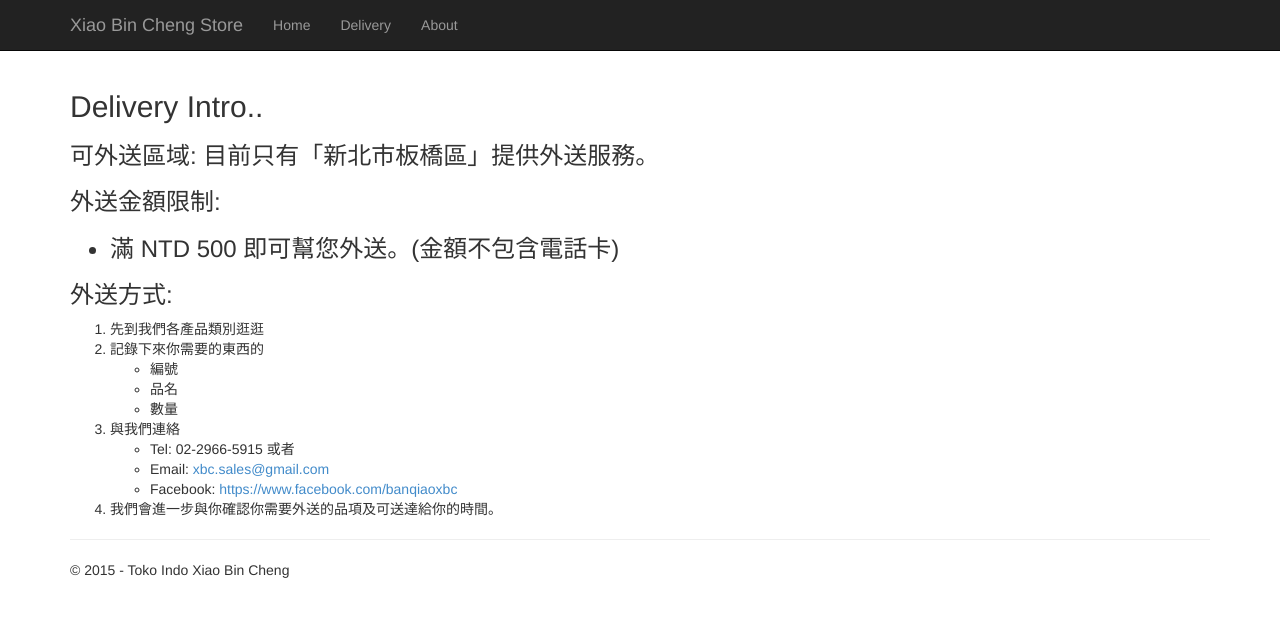
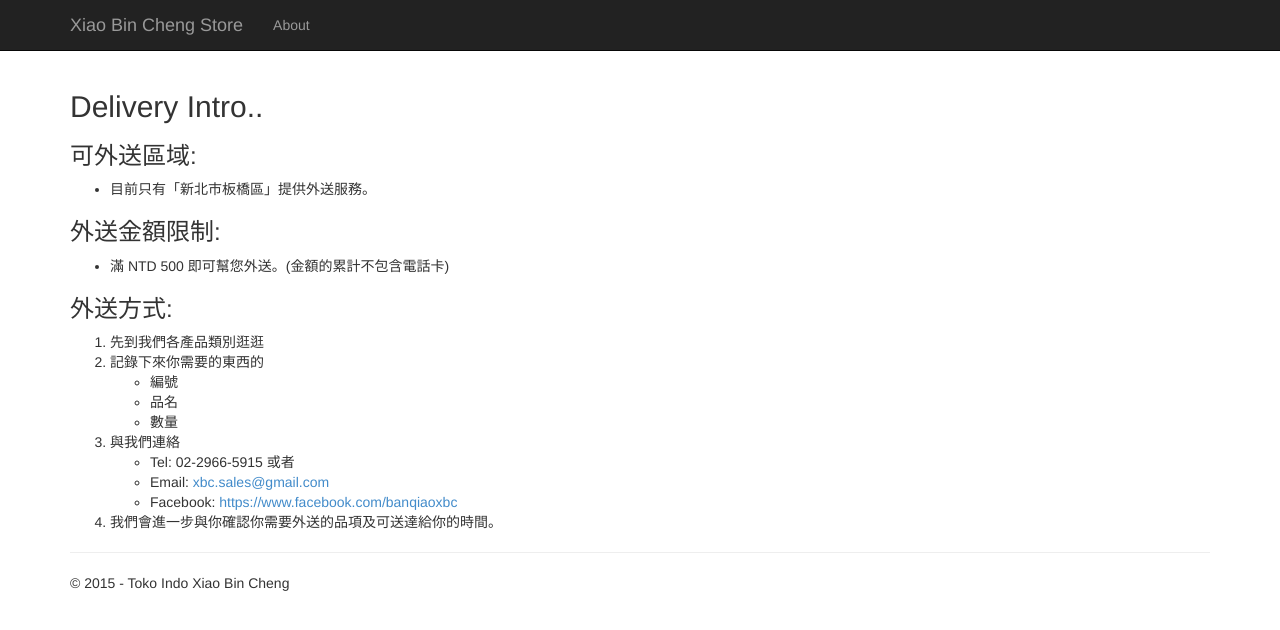
Before and after one commit to u8621011/xbcweb, a Django app: page /delivery_intro in a window 1280 px wide. Shown: the top 630 px of the page. Run offline with Django 3.2, Linux system fonts and the light colour scheme; data that the repository does not hold is empty; some libraries are stand-ins or nearby versions.

Commit message:
hide home & delivery page

```diff
--- a/app/templates/app/delivery_intro.html
+++ b/app/templates/app/delivery_intro.html
@@ -4,14 +4,17 @@
 
 <h2>{{ title }}.</h2>
 
-<h3><p>可外送區域:  目前只有「新北市板橋區」提供外送服務。</p></h3>
-<h3><p>外送金額限制: </p><h3>
+<h3><p>可外送區域:</p></h3>
+<ul>
+    <li>目前只有「新北市板橋區」提供外送服務。</li>
+</ul>
+<h3><p>外送金額限制: </p></h3>
 <ul>
     <!--
     <li>滿 NTD 500 以上可外送，但需要外加 NTD 100 服務費</li>
     <li>滿 NTD 1500, 外送免服務費</li>
     -->
-    <li>滿 NTD 500 即可幫您外送。(金額不包含電話卡)</li>
+    <li>滿 NTD 500 即可幫您外送。(金額的累計不包含電話卡)</li>
 </ul>
 
 <h3><p>外送方式:</p></h3>
--- a/app/templates/app/layout.html
+++ b/app/templates/app/layout.html
@@ -23,7 +23,9 @@
             </div>
             <div class="navbar-collapse collapse">
                 <ul class="nav navbar-nav">
-                    <li><a href="{% url 'home' %}">Home</a></li>
+                    {% comment "hide for first web version" %}
+                        <li><a href="{% url 'home' %}">Home</a></li>
+                    {% endcomment %}
                     {% comment "old product menu" %}
                     <li><a href="{% url 'products' %}">Products</a></li>
                     {% endcomment %}
@@ -42,7 +44,9 @@
                             </ul>
                         </li>
                     {% endif %}
+                    {% comment "hide for first version" %}
                     <li><a href="{% url 'delivery_intro' %}">Delivery</a></li>
+                    {% endcomment %}
                     <li><a href="{% url 'about' %}">About</a></li>
                 </ul>
                 {% comment 'login ui' %}
--- a/app/templates/app/products.html
+++ b/app/templates/app/products.html
@@ -68,7 +68,11 @@
                 <div class="col-lg-3 col-md-4 col-xs-6 portfolio-item" onmouseover="get_item_count_in_one_page();">
                     <!--<a href="#">
                     </a>-->
+                    <!-- try to use the non-javascript version
                     <img class="img-responsive no_img_alterable" src="static/app/img/products/{{product.code}}.gif" alt="">
+                    -->
+                    <img class="img-responsive no_img_alterable" src="static/app/img/products/{{product.code}}.gif" onError="this.onerror=null;this.src='static/app/img/no_image_yet.jpg';">
+
                     <!--
                     <h3 class="portfolio-title-box">
                         <a href="#" class="portfolio-title-text">{{ product.name }}</a>
--- a/app/views.py
+++ b/app/views.py
@@ -100,8 +100,11 @@ def products(request):
 
     if request.method == 'GET':
         category = request.GET.get ('c')
-        if int (category):
+        if category and int (category):
             category = "{0:02d}".format (int(category))
+        else:
+            # default display 01 category
+            category = "01"
 
         context['category'] = ProductCategory.objects.get (code = category)
 
--- a/xbcWeb/urls.py
+++ b/xbcWeb/urls.py
@@ -18,8 +18,9 @@ from django.contrib.sitemaps.views import sitemap
 
 urlpatterns = patterns('',
     # Examples:
-    url(r'^$', 'app.views.home', name='index'),
-    url(r'^home$', 'app.views.home', name='home'),
+    #url(r'^$', 'app.views.home', name='index'),
+    #url(r'^home$', 'app.views.home', name='home'),
+    url(r'^$', 'app.views.products', name='index'),
     #url(r'^contact$', 'app.views.contact', name='contact'),
     url(r'^about', 'app.views.about', name='about'),
     url(r'^login/$',
```
